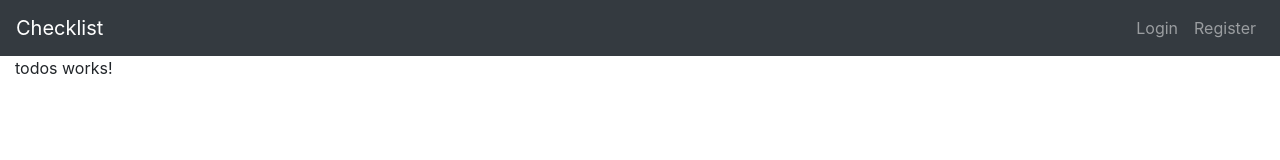
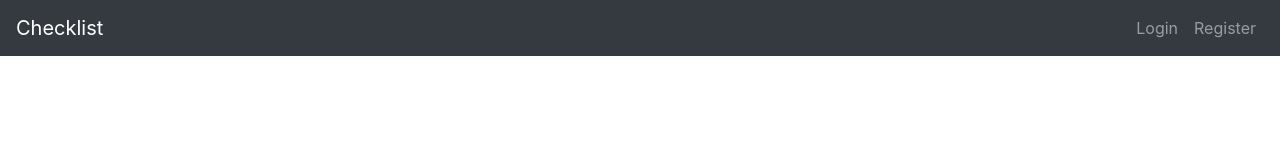
Before and after one commit to toquangn/mean-checklist, an Angular app in the folder ng-checklist/: page /todos in a window 1280 px wide. Shown: the top 160 px of the page. Built offline with nearby package versions, Linux system fonts and the light colour scheme.

Commit message:
set params.username as retrievedusername variable

```diff
--- a/ng-checklist/src/app/todos/todos.component.html
+++ b/ng-checklist/src/app/todos/todos.component.html
@@ -1,3 +1,5 @@
-<p>
-  todos works!
-</p>
+<div class="row pt-4">
+  <div class="col ml-3">
+    <h2 *ngIf="retrievedUsername">Howdy, {{ retrievedUsername }}</h2>
+  </div>
+</div>
--- a/ng-checklist/src/app/todos/todos.component.ts
+++ b/ng-checklist/src/app/todos/todos.component.ts
@@ -1,4 +1,6 @@
 import { Component, OnInit } from '@angular/core';
+import { Router, ActivatedRoute } from '@angular/router';
+
 
 @Component({
   selector: 'app-todos',
@@ -6,10 +8,14 @@ import { Component, OnInit } from '@angular/core';
   styleUrls: ['./todos.component.scss']
 })
 export class TodosComponent implements OnInit {
+  retrievedUsername: string;
 
-  constructor() { }
+  constructor(private _route: ActivatedRoute) { }
 
   ngOnInit() {
+    this._route.queryParams.subscribe(params => {
+      this.retrievedUsername = params.username;
+    });
   }
 
 }
```
